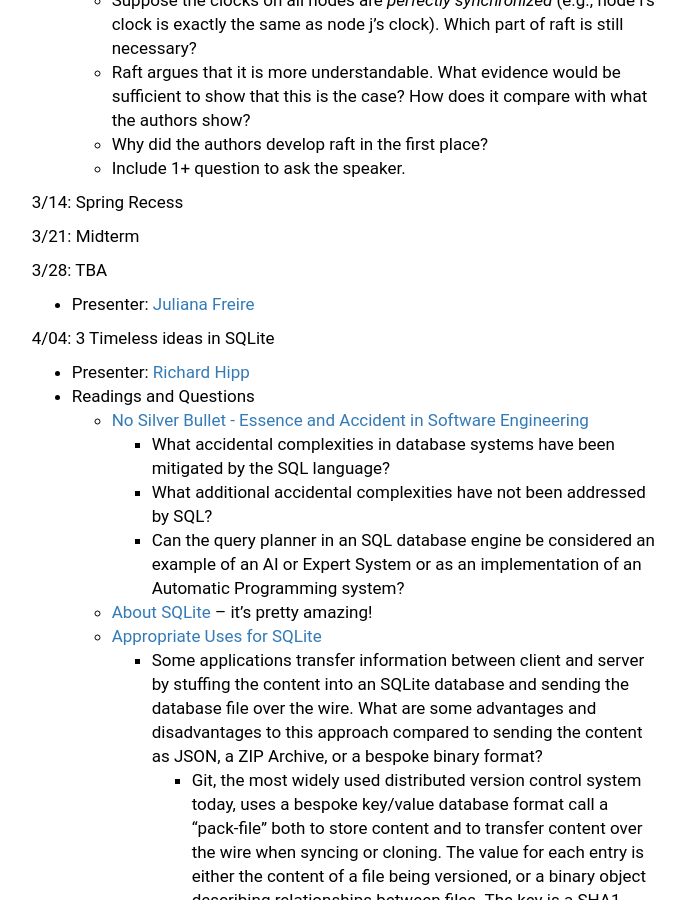
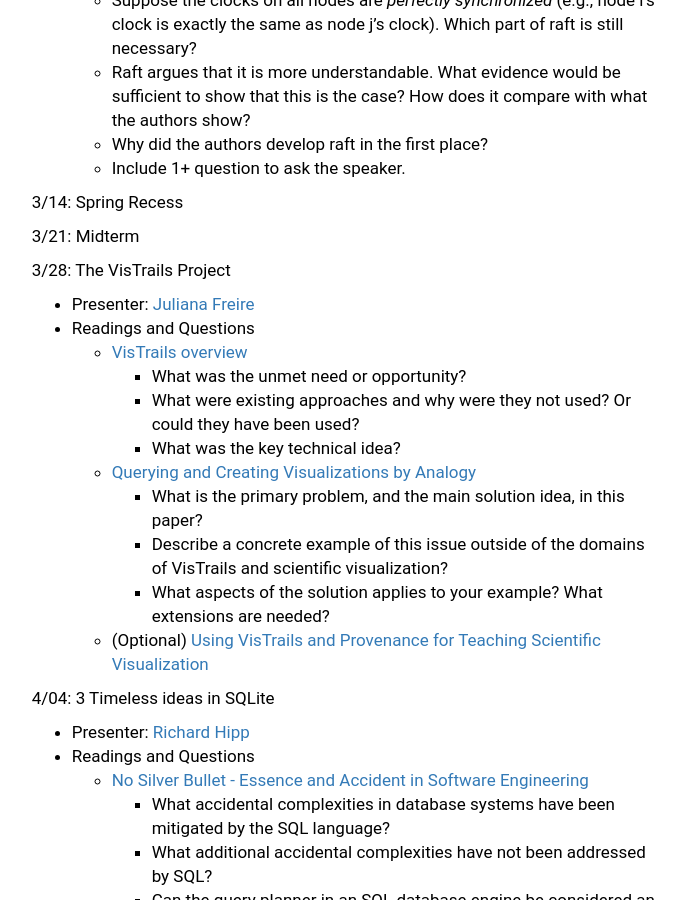
Before and after one commit to columbiadb/columbiadb.github.io, a Jekyll site: the page built from index.md, in a window 1280 px wide and 900 px high, scrolled down 3265 px. Shown: the whole window, without its empty margins (405-1090 px from the left). Built offline with Jekyll 4.4.1, drawn with Linux system fonts in a browser that asks for light colours.

Commit message:
lazy commit msg

```diff
--- a/index.md
+++ b/index.md
@@ -126,8 +126,18 @@
 
 3/21: Midterm
 
-3/28: TBA
+3/28: The VisTrails Project
 * Presenter: [Juliana Freire](https://en.m.wikipedia.org/wiki/Juliana_Freire)
+* Readings and Questions
+  * [VisTrails overview](./files/papers/vistrails-aosa.pdf)
+    * What was the unmet need or opportunity?
+    * What were existing approaches and why were they not used? Or could they have been used?
+    * What was the key technical idea?
+  * [Querying and Creating Visualizations by Analogy](./files/papers/vistrails-tvcg-analogy.pdf)
+    * What is the primary problem, and the main solution idea, in this paper?
+    * Describe a concrete example of this issue outside of the domains of VisTrails and scientific visualization?
+    * What aspects of the solution applies to your example?  What extensions are needed?
+  * (Optional) [Using VisTrails and Provenance for Teaching Scientific Visualization](./files/papers/vistrails-teach.pdf)
 
 4/04: 3 Timeless ideas in SQLite
 * Presenter: [Richard Hipp](https://en.m.wikipedia.org/wiki/D._Richard_Hipp)
```
Also changed, not shown: 3 other files.
